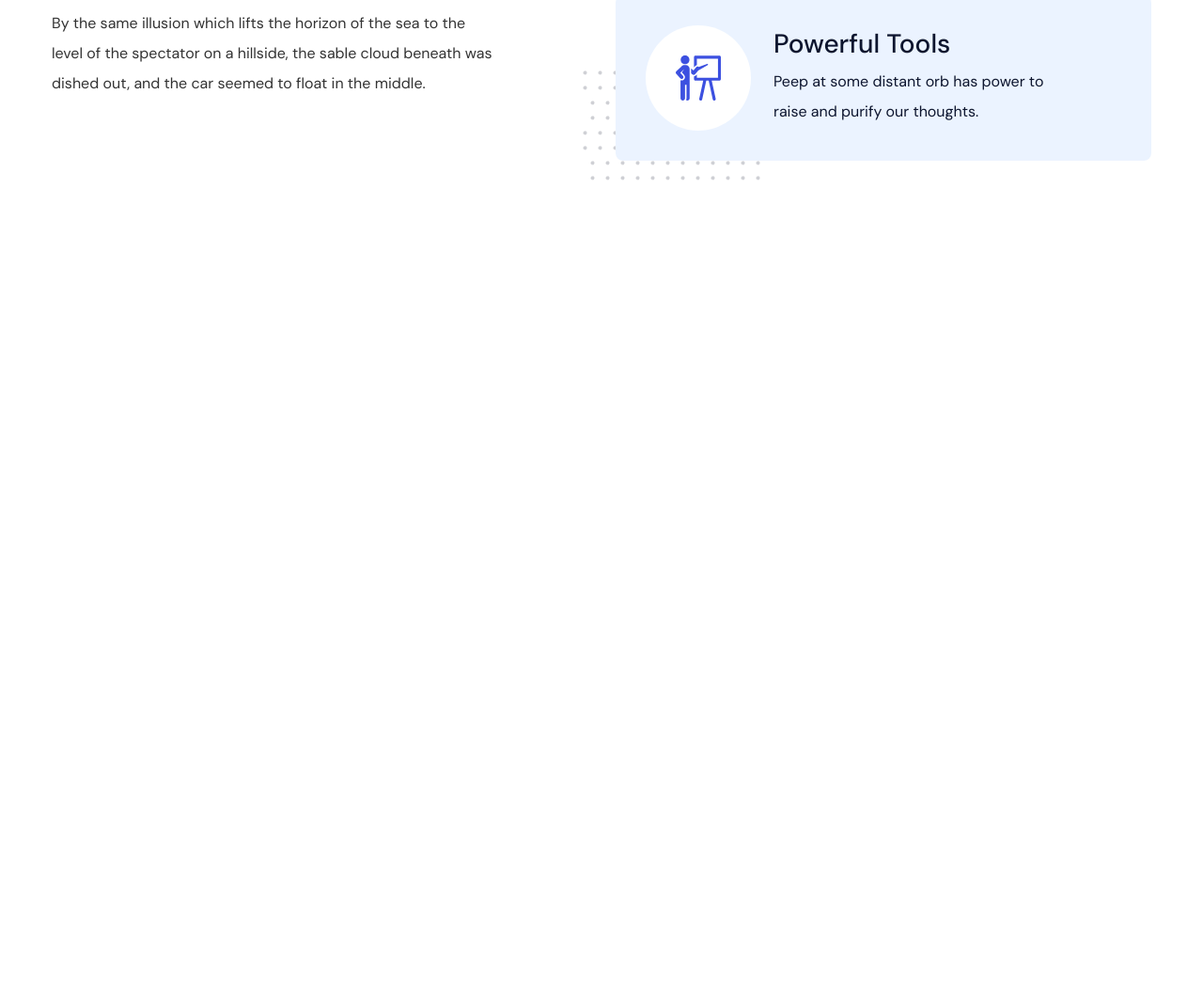
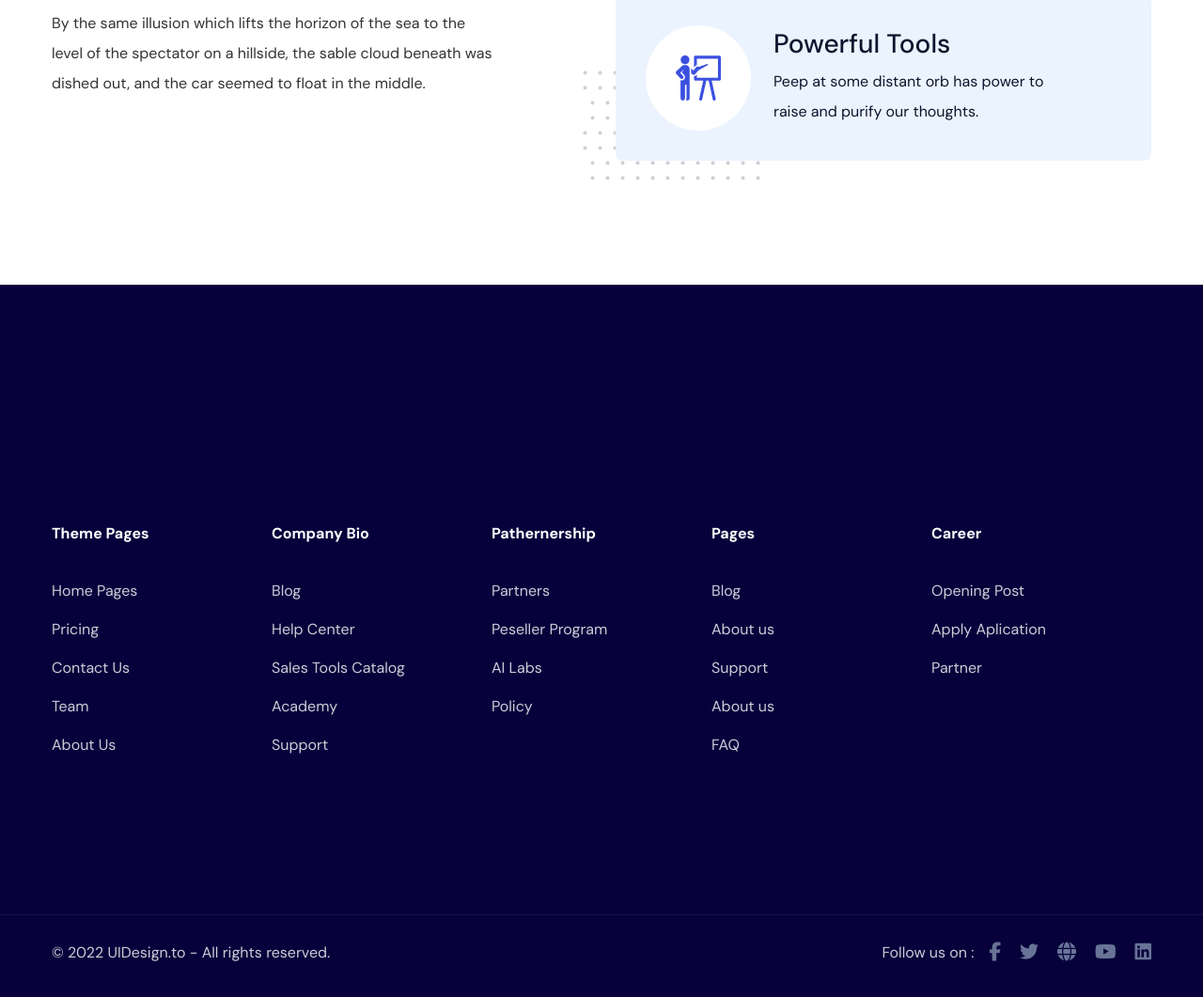
Before and after one commit to zihad-dev/edulab_clab, a plain HTML site: page index.html in a window 1280 px wide. Shown: the part 3429-4490 px from the top of the page at 94% size. Before the commit the page ends 3732 px from the top, so only its background shows below. Drawn offline with Linux system fonts and the light colour scheme.

Commit message:
add footer part

```diff
--- a/css/style.css
+++ b/css/style.css
@@ -414,7 +414,7 @@ a {
 }
 /* ========libary css end here==== */
 /* ========expart css start here==== */
-#expart-two{
+#expart-two {
   padding-top: 152px;
   padding-bottom: 132px;
 }
@@ -529,3 +529,83 @@ a {
   color: #fff;
 }
 /* ========expart css end here==== */
+/* ========footer css start here==== */
+#footer {
+  width: 100%;
+  background-color: #07003b;
+  position: relative;
+  z-index: 0;
+  padding-bottom: 50px;
+}
+.footer_wrapper {
+  padding-top: 254px;
+}
+.footer_list {
+  padding-bottom: 200px;
+  display: flex;
+  justify-content: space-between;
+}
+.footer_item {
+  width: 20%;
+  display: flex;
+  flex-direction: column;
+  row-gap: 20px;
+}
+.footer_item li a {
+  display: inline-block;
+  color: rgba(255, 255, 255, 0.8);
+  font-size: 16px;
+  font-weight: 400;
+  line-height: normal;
+}
+.footer_item li:first-child a {
+  display: inline-block;
+  color: #fff;
+  text-align: center;
+  font-size: 16px;
+  font-weight: 700;
+  line-height: normal;
+  margin-bottom: 20px;
+}
+.footer_line {
+  width: 100%;
+  height: 1px;
+  background-color: rgba(255, 255, 255, 0.08);
+  position: absolute;
+  bottom: 100px;
+  left: 0;
+}
+.footer_copy {
+  display: flex;
+  justify-content: space-between;
+}
+.footer_copy p {
+  color: rgba(255, 255, 255, 0.8);
+  font-size: 16px;
+  font-weight: 400;
+  line-height: normal;
+}
+.footer_copy_right h5 {
+  color: rgba(255, 255, 255, 0.8);
+  font-size: 16px;
+  font-weight: 400;
+  line-height: normal;
+}
+.footer_copy_right {
+  display: flex;
+  column-gap: 16px;
+}
+.footer_logo {
+  display: flex;
+  column-gap: 20px;
+}
+.footer_logo i {
+  font-size: 20px;
+  color: #687497;
+  transition: all linear 0.4s;
+}
+.footer_logo i:hover {
+  color: #fff;
+}
+
+/* ========footer css end here==== */
--- a/index.html
+++ b/index.html
@@ -509,5 +509,66 @@
       </div>
     </section>
     <!-- =====expart part ends here===== -->
+         <!-- =====footer part starts here===== -->
+         <footer id="footer">
+          <div class="container">
+            <div class="footer_wrapper">
+              <div class="footer_list">
+                <ul class="footer_item">
+                  <li><a href="#">Theme Pages</a></li>
+                  <li><a href="#">Home Pages</a></li>
+                  <li><a href="#">Pricing</a></li>
+                  <li><a href="#">Contact Us</a></li>
+                  <li><a href="#">Team </a></li>
+                  <li><a href="#">About Us</a></li>
+                </ul>
+                <ul class="footer_item">
+                  <li><a href="#">Company Bio</a></li>
+                  <li><a href="#">Blog</a></li>
+                  <li><a href="#">Help Center</a></li>
+                  <li><a href="#">Sales Tools Catalog</a></li>
+                  <li><a href="#">Academy</a></li>
+                  <li><a href="#">Support</a></li>
+                </ul>
+                <ul class="footer_item">
+                  <li><a href="#">Pathernership </a></li>
+                  <li><a href="#">Partners</a></li>
+                  <li><a href="#">Peseller Program</a></li>
+                  <li><a href="#">AI Labs</a></li>
+                  <li><a href="#">Policy</a></li>
+                </ul>
+                <ul class="footer_item">
+                  <li><a href="#">Pages</a></li>
+                  <li><a href="#">Blog</a></li>
+                  <li><a href="#">About us</a></li>
+                  <li><a href="#">Support</a></li>
+                  <li><a href="#">About us</a></li>
+                  <li><a href="#">FAQ</a></li>
+                </ul>
+                <ul class="footer_item">
+                  <li><a href="#">Career</a></li>
+                  <li><a href="#">Opening Post</a></li>
+                  <li><a href="#">Apply Aplication</a></li>
+                  <li><a href="#">Partner</a></li>
+                </ul>
+              </div>
+              <div class="footer_copy">
+                <p>© 2022 UIDesign.to - All rights reserved.</p>
+                <div class="footer_copy_right">
+                  <h5>Follow us on :</h5>
+                  <div class="footer_logo">
+                    <i class="fa-brands fa-facebook-f"></i>
+                    <i class="fa-brands fa-twitter"></i>
+                    <i class="fa-solid fa-globe"></i>
+                    <i class="fa-brands fa-youtube"></i>
+                    <i class="fa-brands fa-linkedin"></i>
+                  </div>
+                </div>
+              </div>
+            </div>
+          </div>
+          <div class="footer_line"></div>
+         </footer>
+        <!-- =====footer part ends here===== -->
   </body>
 </html>
```
